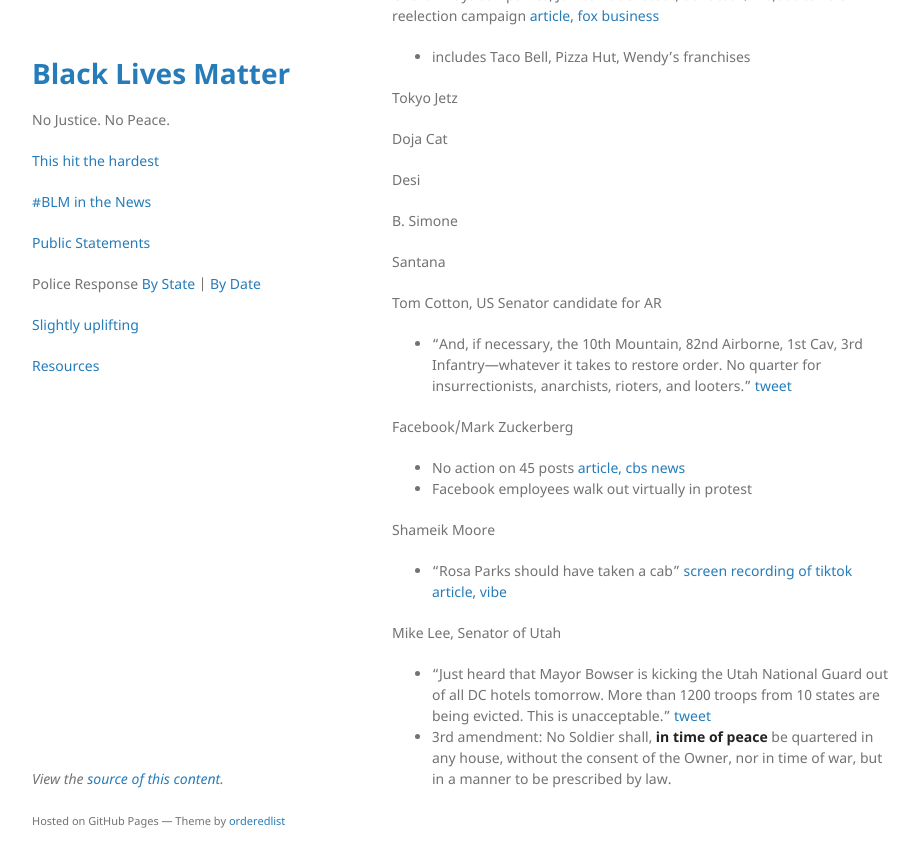
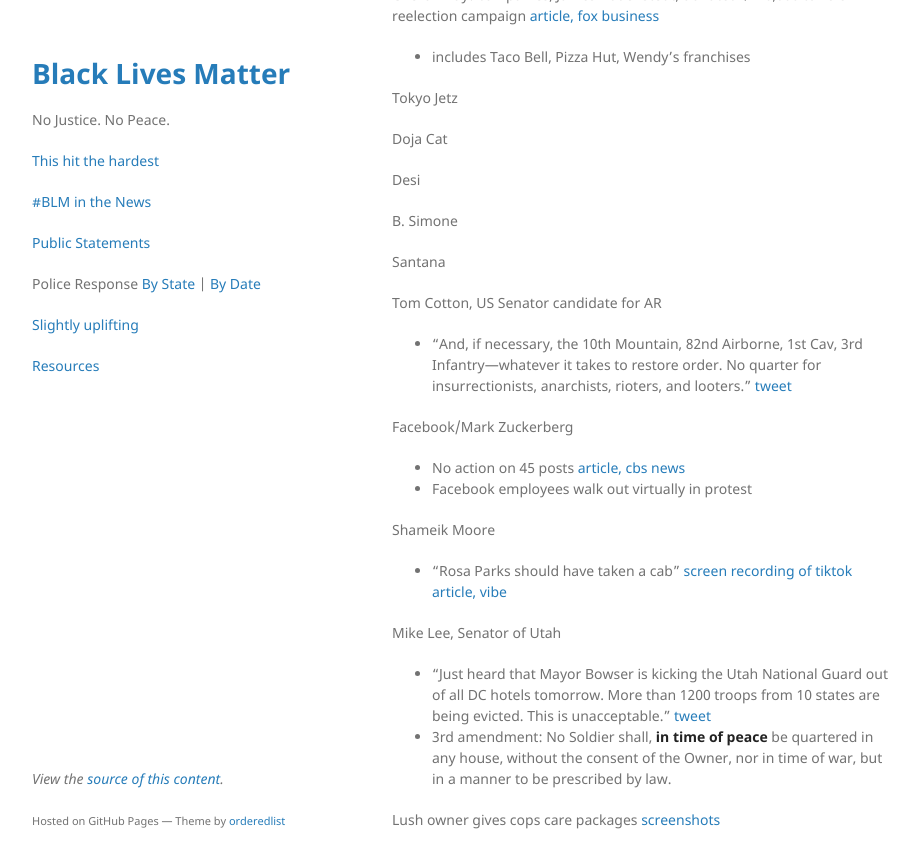
Before and after one commit to nojusticenopeace/nojusticenopeace.github.io, a Jekyll site: the page built from statements.md, in a window 1280 px wide and 900 px high, scrolled down 1813 px. Shown: the top 868 px of the window, without its empty margins (178-1097 px from the left). Built offline with Jekyll 4.4.1, drawn with Linux system fonts in a browser that asks for light colours.

Commit message:
Update statements.md

```diff
--- a/statements.md
+++ b/statements.md
@@ -80,3 +80,5 @@ Shameik Moore
 Mike Lee, Senator of Utah
 - "Just heard that Mayor Bowser is kicking the Utah National Guard out of all DC hotels tomorrow. More than 1200 troops from 10 states are being evicted. This is unacceptable." [tweet](https://twitter.com/SenMikeLee/status/1268756501516050432)
 - 3rd amendment: No Soldier shall, **in time of peace** be quartered in any house, without the consent of the Owner, nor in time of war, but in a manner to be prescribed by law.
+
+Lush owner gives cops care packages [screenshots](https://twitter.com/GhostlySpells/status/1268882821210398720?s=20)
```
